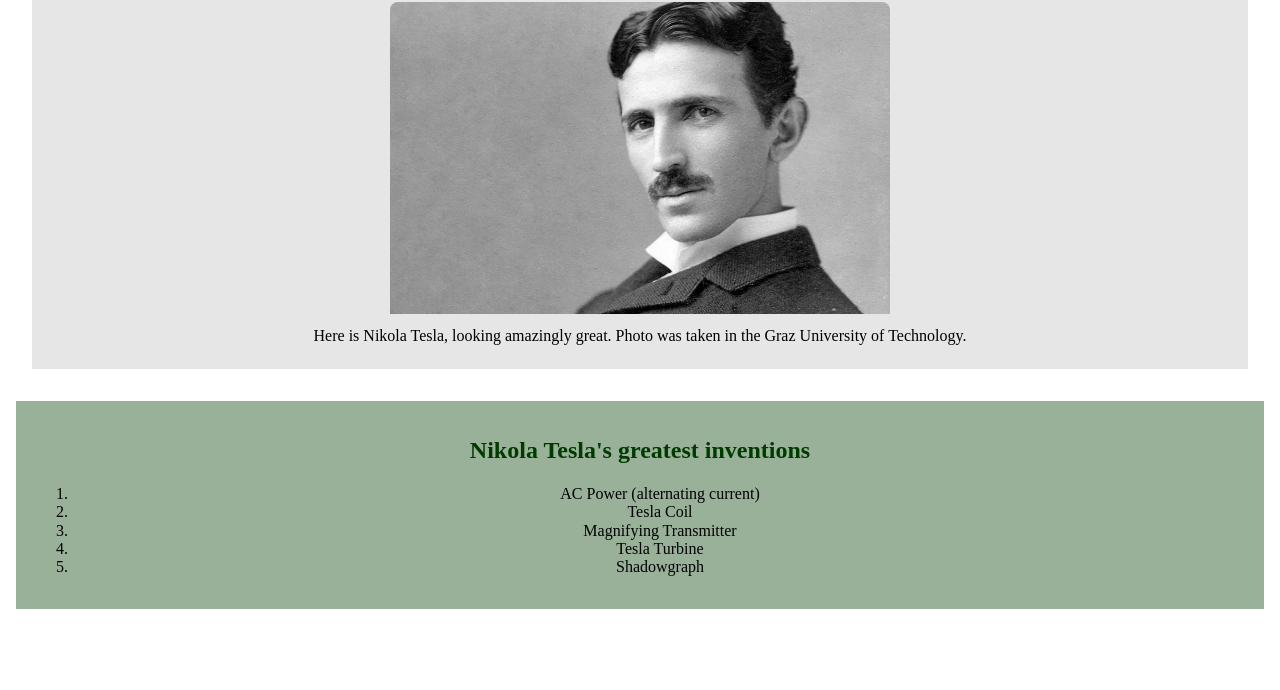
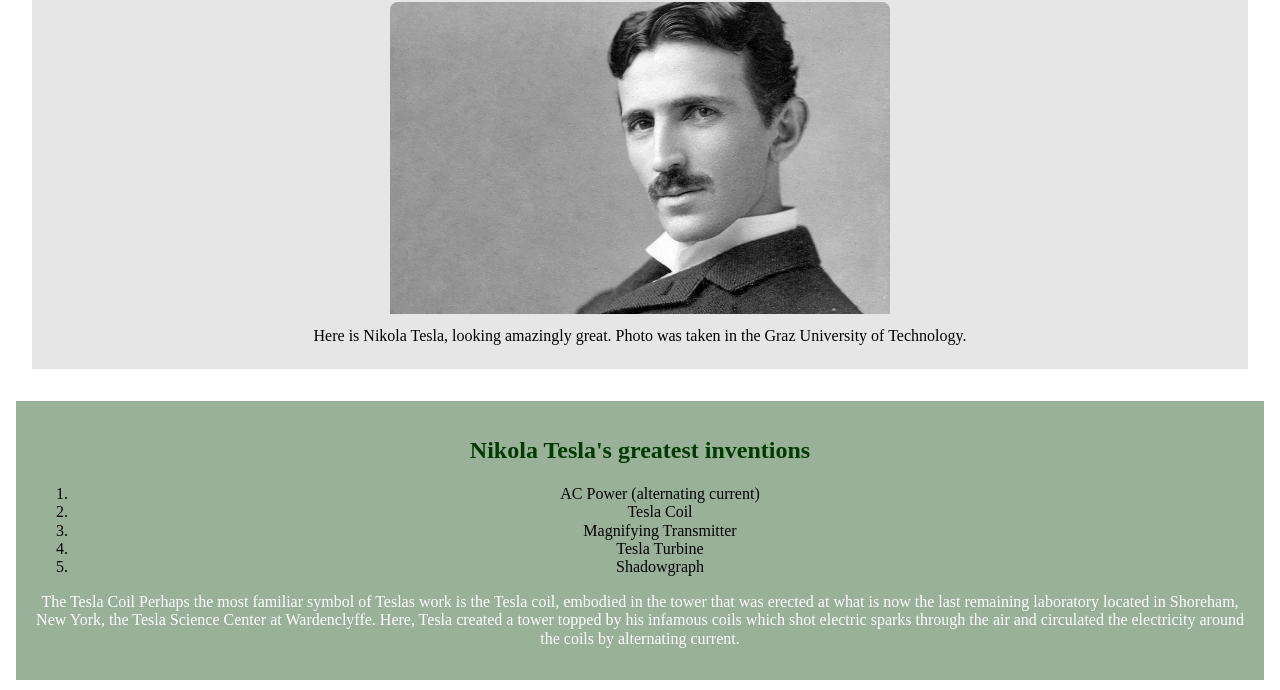
Before and after one commit to ITurres/Mc-Trial-1-project-1, a plain HTML site: page index.html in a window 1280 px wide. Shown: the part 110-800 px from the top of the page. Drawn offline with Linux system fonts and the light colour scheme.

Commit message:
add the section 1, items, txt

```diff
--- a/index.html
+++ b/index.html
@@ -3,7 +3,7 @@
   <head>
     <meta charset="UTF-8" />
     <title>Fork Me! FCC: Test Suite Template</title>
-    <link rel="stylesheet" href="css/normalize.css">
+    <link rel="stylesheet" href="css/normalize.css" />
     <link rel="stylesheet" href="css/style.css" />
   </head>
   <body>
@@ -31,6 +31,14 @@
         <li class="section-1__items">Tesla Turbine</li>
         <li class="section-1__items">Shadowgraph</li>
       </ol>
+      <p class="section-1__text">
+        The Tesla Coil Perhaps the most familiar symbol of Teslas work is the
+        Tesla coil, embodied in the tower that was erected at what is now the
+        last remaining laboratory located in Shoreham, New York, the Tesla
+        Science Center at Wardenclyffe. Here, Tesla created a tower topped by
+        his infamous coils which shot electric sparks through the air and
+        circulated the electricity around the coils by alternating current.
+      </p>
     </section>
     <script src="https://cdn.freecodecamp.org/testable-projects-fcc/v1/bundle.js"></script>
     <script src="js/index.js"></script>
```
